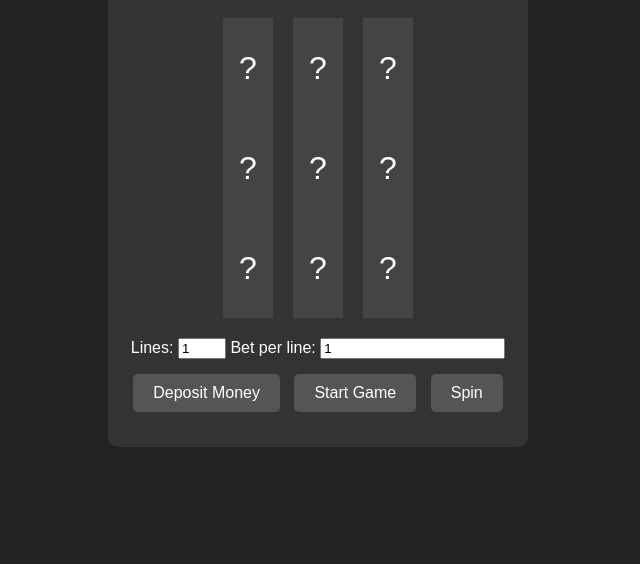
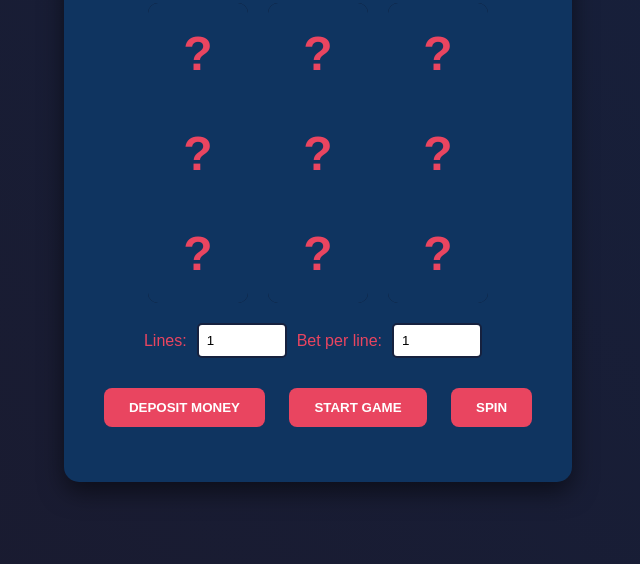
Before and after one commit to Abhayanthk/Slot-Machine, a website: page index.html in a window 1280 px wide. Shown: the part 236-800 px from the top of the page, without its empty margins (322-962 px from the left). Drawn offline with Linux system fonts and the light colour scheme.

Commit message:
UI Modification

```diff
--- a/style.css
+++ b/style.css
@@ -1,80 +1,118 @@
 body {
-    font-family: Arial, sans-serif;
-    background-color: #222;
-    color: #fff;
+    font-family: 'Orbitron', sans-serif;
+    background: linear-gradient(45deg, #1a1a2e, #16213e);
+    color: #e94560;
     display: flex;
     justify-content: center;
     align-items: center;
     height: 100vh;
     margin: 0;
+    overflow: hidden;
 }
 
 .slot-machine {
+    background-color: #0f3460;
+    border-radius: 15px;
+    padding: 30px;
+    box-shadow: 0 10px 25px rgba(0,0,0,0.5);
     text-align: center;
-    background-color: #333;
-    padding: 20px;
-    border-radius: 10px;
+    transition: transform 0.3s ease;
+}
+
+.slot-machine:hover {
+    transform: scale(1.02);
+}
+
+.balance {
+    font-size: 1.5em;
+    margin-bottom: 20px;
+    color: #00ff00;
+    text-shadow: 0 0 10px rgba(0,255,0,0.5);
 }
 
 .reels {
     display: flex;
     justify-content: center;
     margin: 20px 0;
-    height: 300px; /* Increased height to accommodate 3 rows */
-    overflow: hidden;
+    perspective: 1000px;
 }
 
 .reel {
-    width: 50px;
+    width: 100px;
     margin: 0 10px;
-    background-color: #444;
-    display: flex;
-    flex-direction: column;
-    align-items: center;
-    justify-content: flex-start;
-    height: 300px;
+    background-color: #16213e;
+    border-radius: 10px;
+    overflow: hidden;
+    box-shadow: inset 0 0 15px rgba(0,0,0,0.5);
     position: relative;
 }
 
 .symbol {
     width: 100%;
-    height: 100px; /* Each symbol should take up 1/3 of the reel height */
+    height: 100px;
     display: flex;
     justify-content: center;
     align-items: center;
-    font-size: 2em;
+    font-size: 3em;
+    font-weight: bold;
+    transition: all 0.3s ease;
+    background-color: #0f3460;
+    color: #e94560;
 }
 
 @keyframes spin {
     0% {
-        transform: translateY(0);
+        transform: translateY(0) rotateX(0deg);
+    }
+    50% {
+        transform: translateY(-300%) rotateX(180deg);
     }
     100% {
-        transform: translateY(-600%); /* Spin through 6 symbols (2 full cycles) */
+        transform: translateY(-600%) rotateX(360deg);
     }
 }
 
 .spin-animation {
-    animation: spin 1s cubic-bezier(0.5, 0.1, 0.5, 1) infinite;
+    animation: spin 1.5s cubic-bezier(0.25, 0.1, 0.25, 1) infinite;
 }
 
 button {
-    padding: 10px 20px;
-    font-size: 1em;
-    margin: 5px;
+    padding: 12px 25px;
+    margin: 10px;
+    border: none;
+    border-radius: 8px;
+    background-color: #e94560;
+    color: white;
+    font-weight: bold;
+    text-transform: uppercase;
+    transition: all 0.3s ease;
     cursor: pointer;
-    border: none;
-    border-radius: 5px;
-    background-color: #555;
-    color: #fff;
+}
+
+button:hover {
+    background-color: #ff6b81;
+    transform: scale(1.05);
+    box-shadow: 0 5px 15px rgba(233,69,96,0.4);
 }
 
 .controls {
-    margin: 10px 0;
+    display: flex;
+    justify-content: center;
+    align-items: center;
+    margin: 20px 0;
+}
+
+.controls input {
+    width: 70px;
+    margin: 0 10px;
+    padding: 8px;
+    border-radius: 5px;
+    border: 2px solid #16213e;
 }
 
 .message {
-    margin-top: 10px;
+    margin-top: 15px;
     font-size: 1.2em;
-    color: #ff0;
+    color: #00ff00;
+    text-shadow: 0 0 10px rgba(0,255,0,0.5);
 }
```
